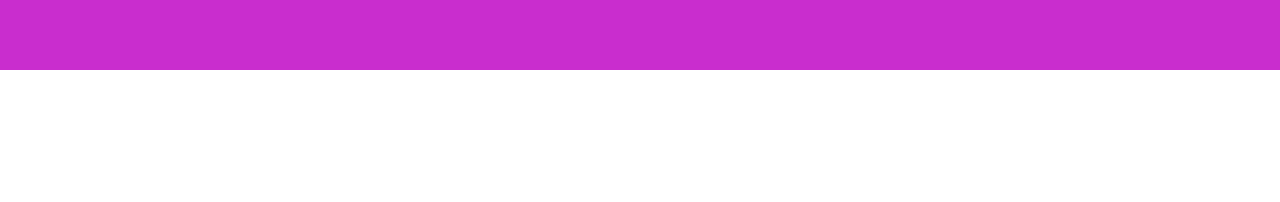
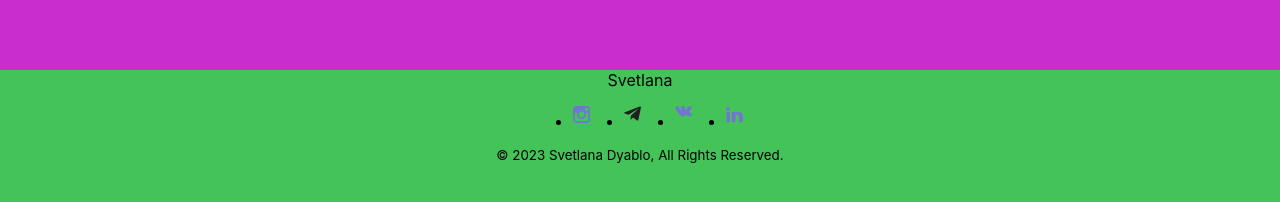
Before and after one commit to Tekech-Igor/portfolio, a React app: page / in a window 1280 px wide. Shown: the part 3524-3726 px from the top of the page. Before the commit the page ends 3594 px from the top, so only its background shows below. Built offline with nearby package versions, Linux system fonts and the light colour scheme.

Commit message:
add footer

```diff
--- a/src/App.tsx
+++ b/src/App.tsx
@@ -6,6 +6,7 @@
 import {Testimony} from "./layout/sections/testimony/Testimony";
 import {Contact} from "./layout/sections/contacts/Contacts";
 import {Slogan} from "./layout/sections/slogan/Slogan";
+import {Footer} from "./layout/footer/Footer";
 
 
 function App() {
@@ -18,6 +19,7 @@
             <Testimony/>
             <Contact/>
             <Slogan/>
+            <Footer/>
         </div>
     );
 }
--- /dev/null
+++ b/src/layout/footer/Footer.tsx
@@ -0,0 +1,68 @@
+import React from 'react';
+import styled from "styled-components";
+import {Icon} from "../../components/icon/Icon";
+import {FlexWrapper} from "../../components/FlexWrapper";
+
+export const Footer = () => {
+    return (
+        <StyledFooter>
+            <FlexWrapper direction={"column"} align={"center"}>
+                <Name>Svetlana</Name>
+                <SocialList>
+
+                    <SocialItem>
+                        <SocialLink>
+                            <Icon height={"21px"} width={"21px"} viewBox={"0 0 21px 21px"} iconId={"instagram"}/>
+                        </SocialLink>
+                    </SocialItem>
+
+                    <SocialItem>
+                        <SocialLink>
+                            <Icon height={"21px"} width={"21px"} viewBox={"0 0 21px 21px"} iconId={"telegram"}/>
+                        </SocialLink>
+                    </SocialItem>
+
+                    <SocialItem>
+                        <SocialLink>
+                            <Icon height={"21px"} width={"21px"} viewBox={"0 0 21px 21px"} iconId={"vkontakte"}/>
+                        </SocialLink>
+                    </SocialItem>
+
+                    <SocialItem>
+                        <SocialLink>
+                            <Icon height={"21px"} width={"21px"} viewBox={"0 0 21px 21px"} iconId={"linkedin"}/>
+                        </SocialLink>
+                    </SocialItem>
+
+                </SocialList>
+                <Copyright>© 2023 Svetlana Dyablo, All Rights Reserved.</Copyright>
+            </FlexWrapper>
+        </StyledFooter>
+    );
+};
+
+const StyledFooter = styled.footer`
+  background-color: rgba(16, 178, 43, 0.78);
+  min-height: 20vh;
+`
+
+const Name = styled.span`
+
+`
+
+const SocialList = styled.ul`
+  display: flex;
+  gap: 30px;
+`
+
+const SocialItem = styled.li`
+
+`
+
+const SocialLink = styled.a`
+
+`
+
+const Copyright = styled.small`
+
+`
```
